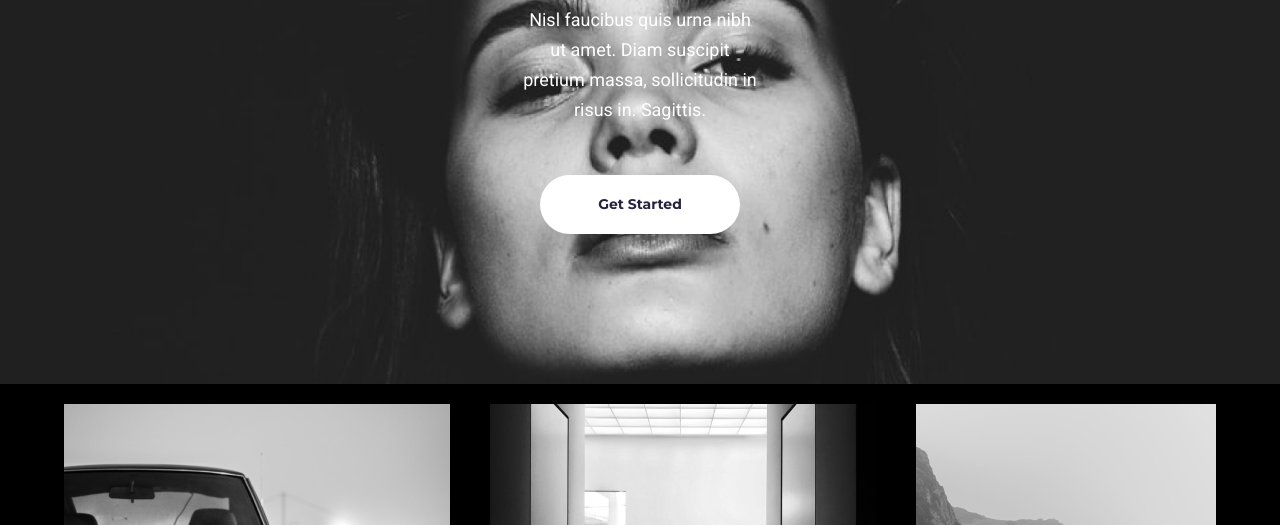
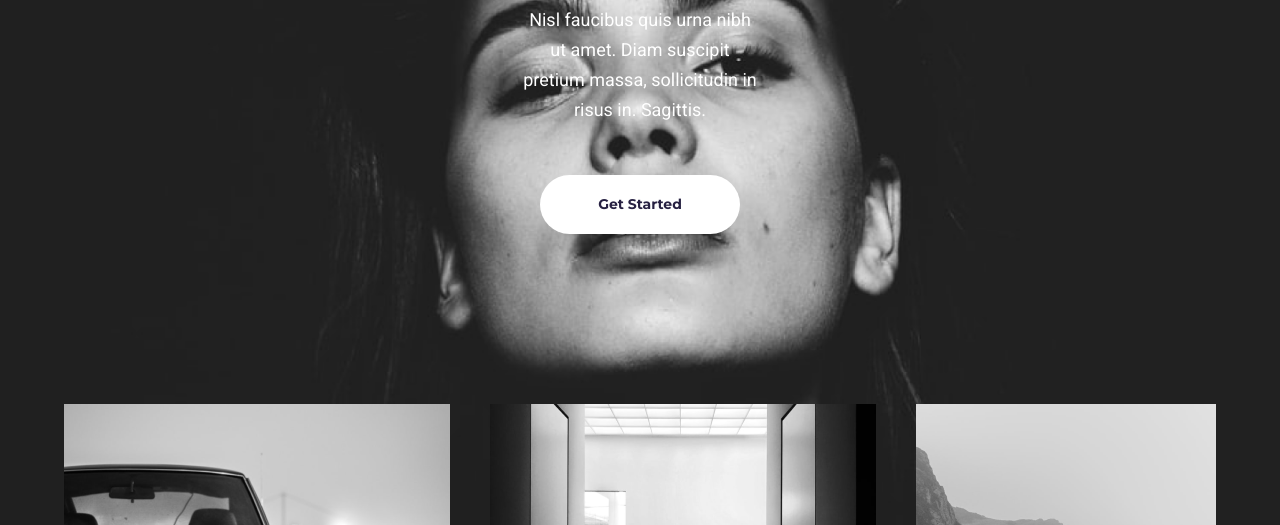
Before and after one commit to MinaSaz/PortfolioProject, a plain HTML site: page index.html in a window 1280 px wide. Shown: the part 275-800 px from the top of the page. Drawn offline with nearby package versions, Linux system fonts and the light colour scheme.

Commit message:
add other pats

```diff
--- a/index.html
+++ b/index.html
@@ -30,6 +30,7 @@
   </head>
   <body>
     <div class="intraduction">
+      <img src="/img/homepage-bg.png" alt="" />
       <div class="content">
         <span>Shelley White</span>
         <h1>PHOTOGRAPHY</h1>
--- a/styles/style.css
+++ b/styles/style.css
@@ -63,10 +63,16 @@ header {
 }
 
 .intraduction {
-  background-image: url("/img/homepage-bg.png");
-  background-color: black;
-  background-repeat: no-repeat;
-  background-size: 100% auto;
+  position: relative;
+  background-size: 100%;
+}
+.intraduction img {
+  position: absolute;
+  z-index: -1;
+  top: 0;
+  left: 0;
+  height: auto;
+  width: 100%;
 }
 
 .flex-container {
```
